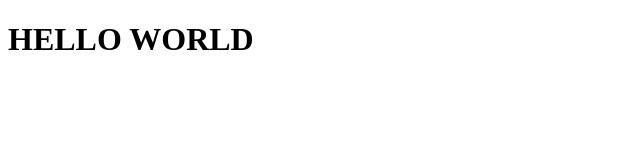
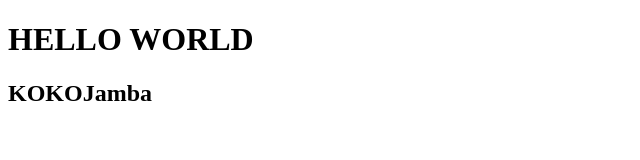
Before and after one commit to vadim2491/project, a plain HTML site: page index.html in a window 1280 px wide. Shown: the whole page, without its empty margins (0-640 px from the left). Drawn offline with Linux system fonts and the light colour scheme.

Commit message:
index.html

```diff
--- a/index.html
+++ b/index.html
@@ -9,5 +9,6 @@
 </head>
 <body>
     <h1>HELLO WORLD</h1>
+    <h2>KOKOJamba</h2>
 </body>
 </html>
```
